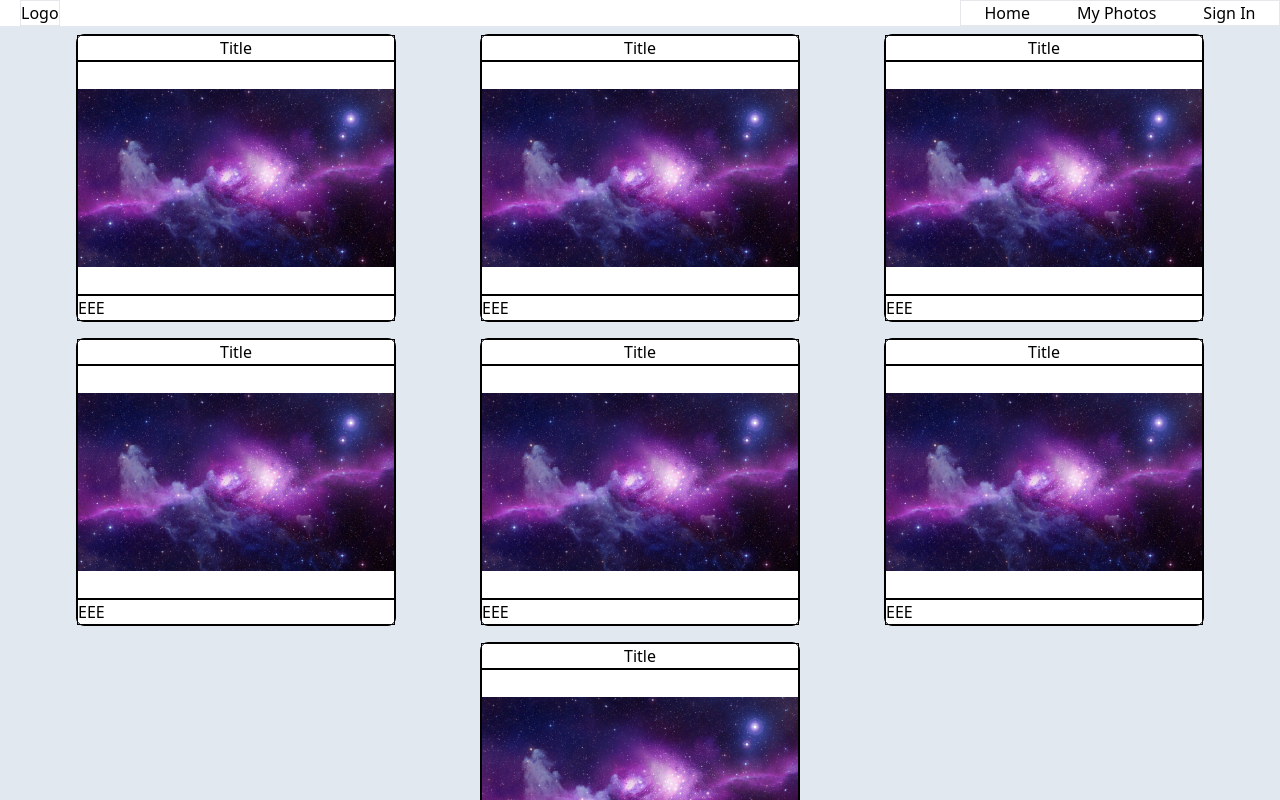
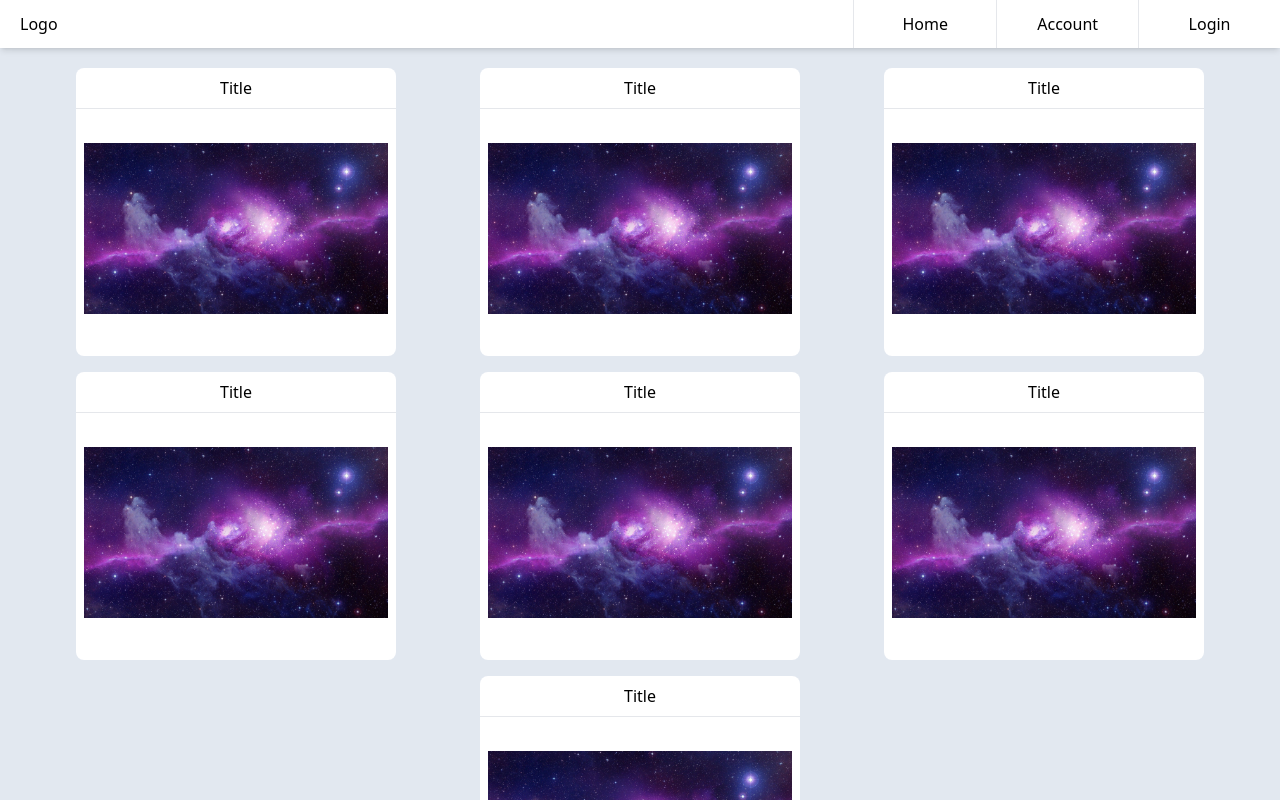
Before and after one commit to ExcuseMeee/photo-gallery, a Next.js app: page / in a window 1280 px wide. Shown: the top 800 px of the page. Built offline with nearby package versions, Linux system fonts and the light colour scheme.

Commit message:
style photo comp and header

```diff
--- a/components/Header.js
+++ b/components/Header.js
@@ -2,14 +2,14 @@
 
 const Header = () => {
   return (
-    <header className="bg-white flex items-center justify-between">
-      <div className="border mx-5">
-        <Link href={"/"}>Logo</Link>
+    <header className="bg-white flex items-center justify-between sticky top-0 shadow-md h-12 divide-x">
+      <div className="hidden lg:flex items-center mx-5 h-full">
+        <Link href={"/"} className="flex items-center h-full" >Logo</Link>
       </div>
-      <div className="flex border justify-around w-1/4">
-        <Link href={"/"} >Home</Link>
-        <Link href={"/myPhotos"} >My Photos</Link>
-        <Link href={"/signIn"} >Sign In</Link>
+      <div className="flex justify-evenly w-1/3 h-full items-center divide-x">
+        <Link href={"/"} className="flex items-center justify-center h-full w-1/3 hover:bg-gray-100" >Home</Link>
+        <Link href={"/account"} className="flex items-center justify-center h-full w-1/3 hover:bg-gray-100" >Account</Link>
+        <Link href={"/login"} className="flex items-center justify-center h-full w-1/3 hover:bg-gray-100" >Login</Link>
       </div>
 
     </header>
--- a/components/Photo.js
+++ b/components/Photo.js
@@ -2,16 +2,13 @@
 
 const Photo = ({imgUrl}) => {
   return (
-    <div className="w-2/3 lg:w-1/4 h-72 border border-black flex flex-col items-center bg-white rounded-lg m-2">
-      <div className="border border-black w-full flex justify-center h-fit">
+    <div className="w-2/3 lg:w-1/4 h-72 flex flex-col items-center justify-evenly bg-white rounded-lg m-2 divide-y hover:shadow-md">
+      <div className="w-full flex justify-center h-fit">
         Title
       </div>
-      <div className="w-full h-5/6 border border-black flex items-center justify-center">
-        <Image src={imgUrl} alt='' width={350} height={350} />
+      <div className="w-full h-5/6 flex items-center justify-center">
+        <Image src={imgUrl} alt='' width={350} height={350} className='lg:px-2' />
 
-      </div>
-      <div className="w-full border border-black">
-        EEE
       </div>
 
     </div>
--- /dev/null
+++ b/pages/account.js
@@ -0,0 +1,8 @@
+
+const Account = () => {
+  return (
+    <div>myPhotos</div>
+  )
+}
+
+export default Account
--- a/pages/index.js
+++ b/pages/index.js
@@ -12,7 +12,7 @@
       </Head>
 
       <main>
-        <div className='flex flex-col lg:flex-row flex-wrap justify-evenly items-center'>
+        <div className='flex flex-col lg:flex-row flex-wrap justify-evenly items-center mt-3'>
           <Photo imgUrl={'/space-img.jpg'} />
           <Photo imgUrl={'/space-img.jpg'} />
           <Photo imgUrl={'/space-img.jpg'} />
--- a/pages/signIn.js
+++ b/pages/login.js
@@ -1,5 +1,5 @@
 
-const signIn = () => {
+const Login = () => {
   return (
     <div>
       signIn Page
@@ -7,4 +7,4 @@
   )
 }
 
-export default signIn
+export default Login
--- a/pages/myPhotos.js
+++ /dev/null
@@ -1,8 +0,0 @@
-
-const myPhotos = () => {
-  return (
-    <div>myPhotos</div>
-  )
-}
-
-export default myPhotos
```
